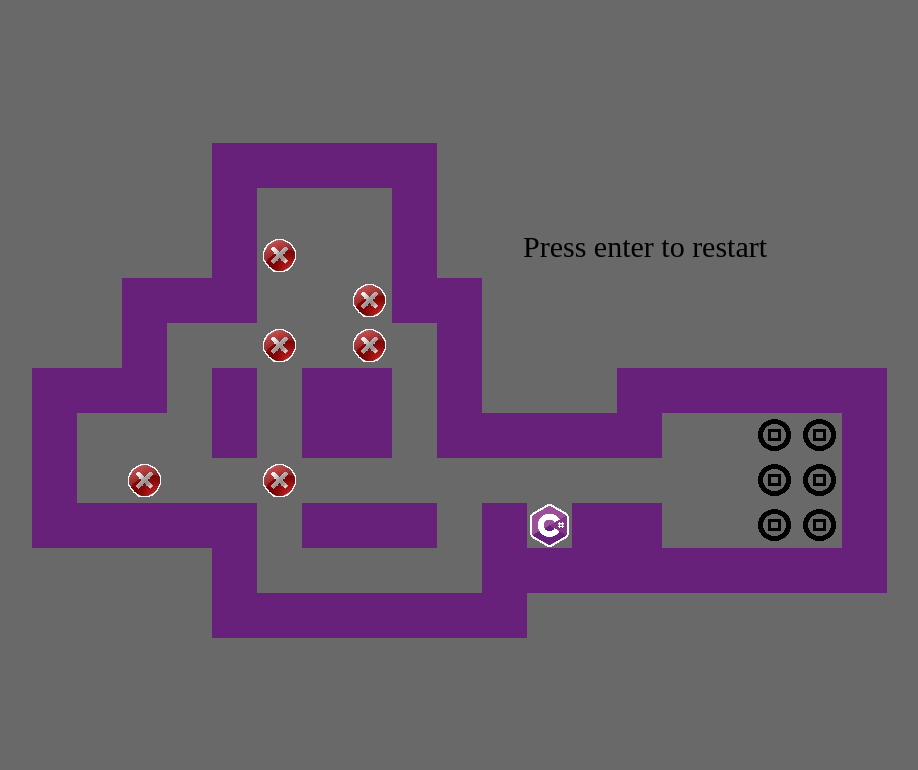
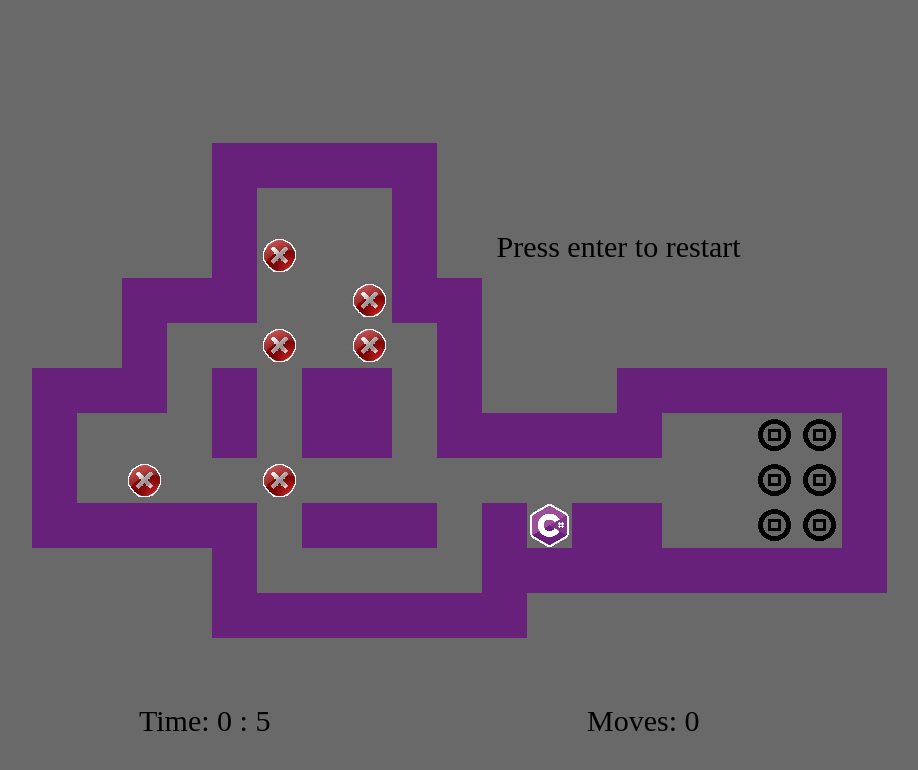
Before and after one commit to HansWahlgren/Sokoban, a plain HTML site: page index.html in a window 1280 px wide. Shown: the whole page, without its empty margins (181-1099 px from the left). Drawn offline with Linux system fonts and the light colour scheme.

Commit message:
Timer and moves added

```diff
--- a/SokobanGame.js
+++ b/SokobanGame.js
@@ -2,6 +2,10 @@
 var gameGrid = document.getElementById("gameGrid");
 var playerId = 0;
 var boxes = [];
+var moves = 0;
+var seconds = 0;
+var minutes = 0;
+var timer;
 startGame();
 
 function startGame() {
@@ -35,6 +39,9 @@ function startGame() {
             gameGrid.appendChild(element);
         }
     }
+    document.getElementById("movesText").innerHTML = "Moves: " + moves;
+    document.getElementById("timeText").innerHTML = "Time: " + minutes + " : " + seconds;
+    timer = setInterval(updateTime, 1000);
 }
 
 
@@ -63,6 +70,10 @@ function movePlayer(event) {
                 while (boxes.length > 0) {
                     boxes.pop();
                 }
+                moves = 0;
+                seconds = 0;
+                minutes = 0;
+                clearInterval(timer);
                 startGame();
                 break;
         }
@@ -85,6 +96,10 @@ function checkCollision(x, xChange, y, yChange) {
         const newPlayerPos = document.getElementById(playerId);
         newPlayerPos.classList.add(Entities.Character);
         console.log(newPlayerPos);
+
+        moves++;
+        document.getElementById("movesText").innerHTML = "Moves: " + moves;
+        checkWinCondition();
     }
 }
 
@@ -134,7 +149,7 @@ function checkGoalBoxes(oldBoxPos, boxId, oldX, oldY, nextX, nextY) {
         newBoxPos.classList.add(Entities.BlockDone);
         console.log(newBoxPos);
 
-        checkWinCondition();
+
         return true;
     }
     return false;
@@ -150,9 +165,21 @@ function checkWinCondition() {
         }
     }
     if (gameWon === true) {
+        clearInterval(timer);
         const h1Element = document.createElement("h1");
         h1Element.id = "winTitle";
         h1Element.innerHTML = "Congratulations!";
         gameGrid.appendChild(h1Element);
     }
 }
+
+function updateTime(){
+    seconds++;
+
+    while(seconds >= 60){
+        minutes++;
+        seconds -= 60;
+    }
+
+    document.getElementById("timeText").innerHTML = "Time: " + minutes + " : " + seconds;
+}
--- a/SokobanStyle.css
+++ b/SokobanStyle.css
@@ -14,29 +14,44 @@ body {
     position: fixed;
     text-align: center;
     top: 15%;
-    left: 52%;
-
+    right: 24%;
 }
 
-#gameText{
+#restartText{
     font-size: 30px;
     position: fixed;
     text-align: center;
     top: 25%;
-    left: 55%;
+    right: 28%;
 }
 
+#movesText{
+    font-size: 30px;
+    position: fixed;
+    text-align: center;
+    bottom: 4%;
+    left: 60%;
+}
+
+#timeText{
+    font-size: 30px;
+    position: fixed;
+    text-align: center;
+    bottom: 4%;
+    left: 25%;
+}
+*/
 img{
     width: 45px;
     height: 45px;
     display: block;
 }
 
-
 .divBox{
     width: 45px;
     height: 45px;
     float: left;
+
     /*
     width: 5%;
     height: 5%;
--- a/index.html
+++ b/index.html
@@ -8,7 +8,9 @@
     <title>Sokoban</title>
 </head>
 <body onkeyup="movePlayer(event)">
-    <p id="gameText">Press enter to restart</p>
+    <p id="restartText">Press enter to restart</p>
+    <p id="movesText"></p>
+    <p id="timeText"></p>
     <div id="gameGrid">
 
     </div>
```
